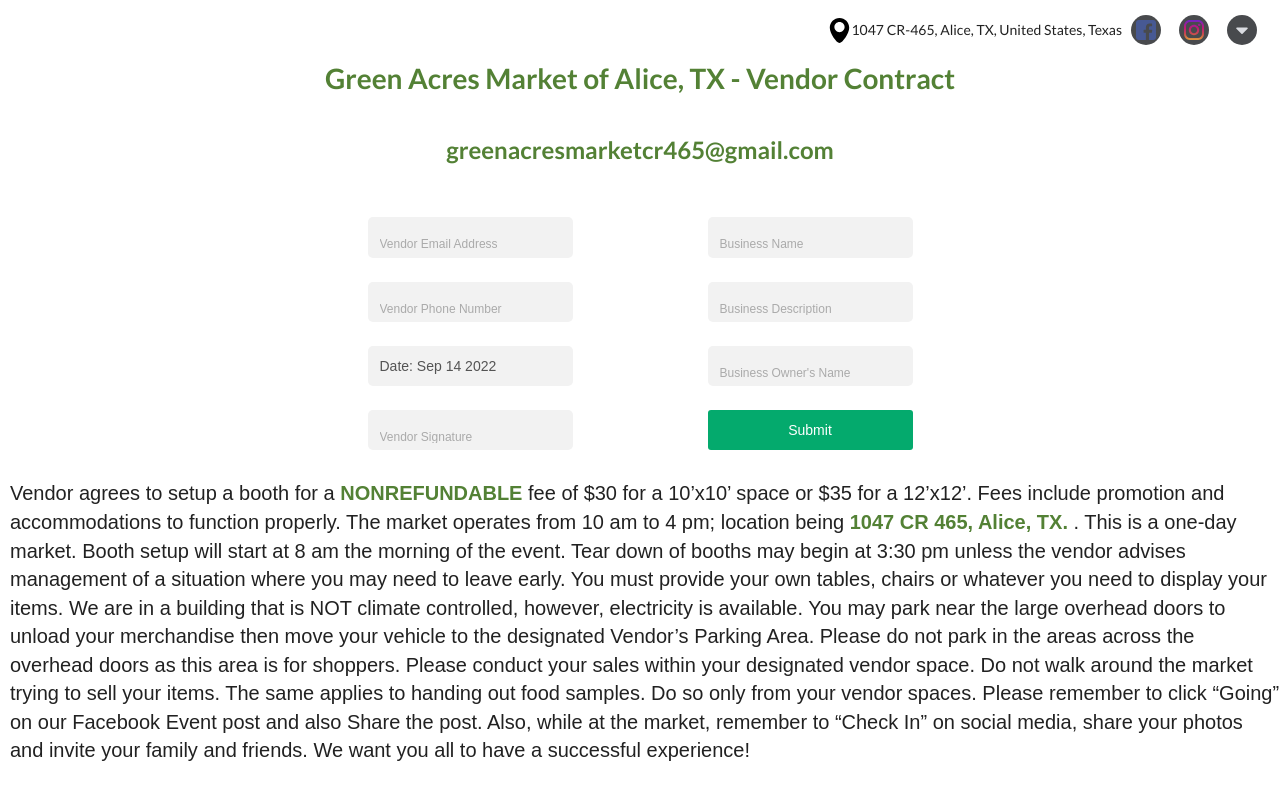
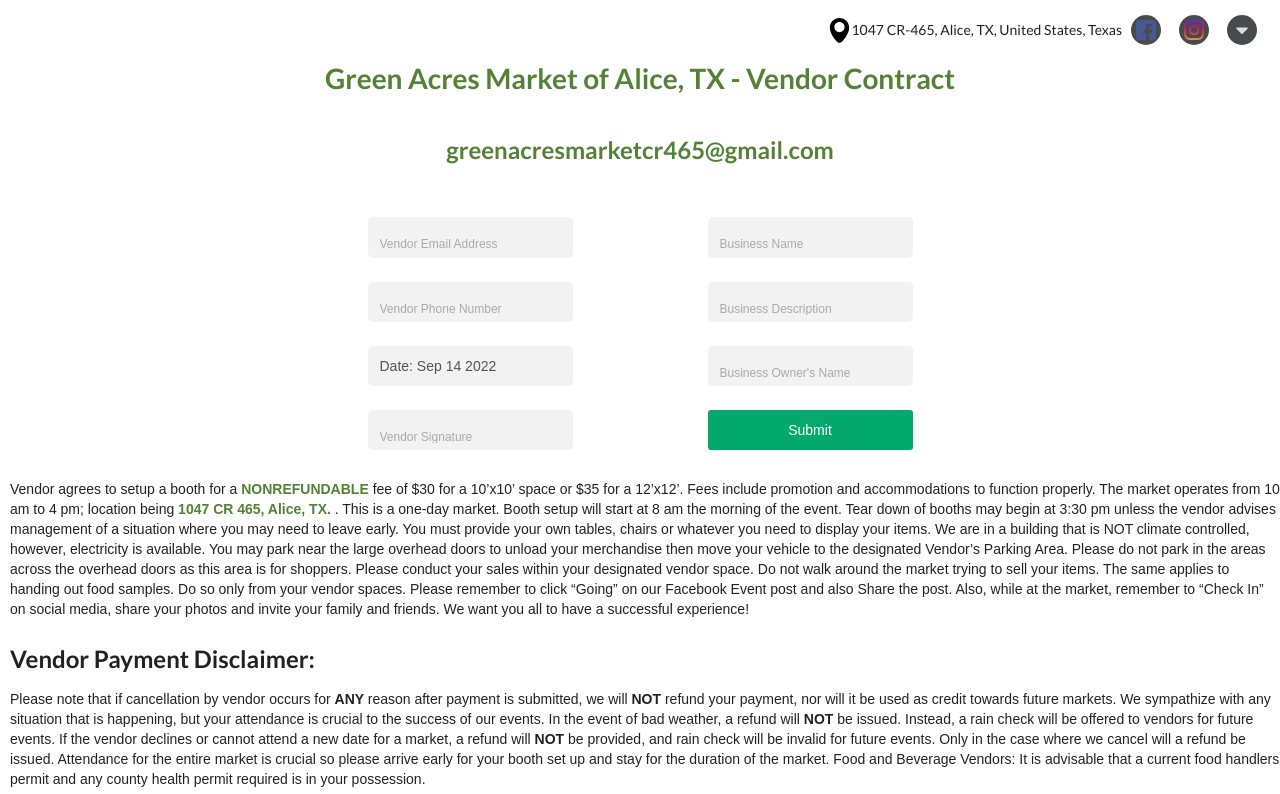
Before and after one commit to Brandon-Banda/greenacres, a React (Vite) app in the folder app/: page /apply in a window 1280 px wide. Shown: the top 794 px of the page. Built offline with nearby package versions, Linux system fonts and the light colour scheme.

Commit message:
font size stuff

```diff
--- a/app/src/pages/Application.css
+++ b/app/src/pages/Application.css
@@ -1,5 +1,5 @@
 p {
-  font-size: 20px;
+  font-size: 14px;
   padding-left: 10px;
 }
 
--- a/app/src/pages/Application.tsx
+++ b/app/src/pages/Application.tsx
@@ -13,6 +13,8 @@ function Application() {
     const { name, value, email, date } = event.target;
     setInputs((values: any) => ({ ...values, [name]: value }));
   };
+
+  const handlePhoneNumber = () => {};
 
   const handleSubmit = () => {
     event.preventDefault();
```
